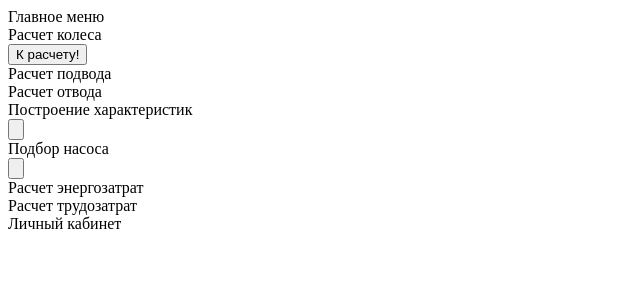
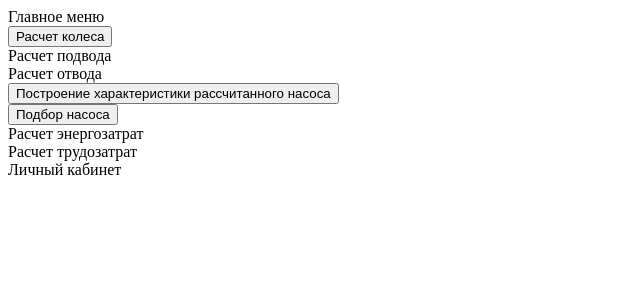
Before and after one commit to DovitosMan/Nasos_Master, a Django app: page / in a window 1280 px wide. Shown: the top 300 px of the page, without its empty margins (0-640 px from the left). Run offline with Django 5.2, Linux system fonts and the light colour scheme.

Commit message:
some bem

```diff
--- a/Master/Master/views.py
+++ b/Master/Master/views.py
@@ -5,6 +5,9 @@ from django.shortcuts import render
 def home(request):
     context = {
         'title': 'Расчет рабочего колеса',
-        'button3': 'К расчету!',
+        'button1': '',
+        'button2': 'Расчет колеса',
+        'button3': 'Построение характеристики рассчитанного насоса',
+        'button4': 'Подбор насоса',
     }
     return render(request, 'home.html', context)
--- a/Master/templates/home.html
+++ b/Master/templates/home.html
@@ -8,20 +8,17 @@
 {{greeting}}
 <div class="Window">
     <div class="Main menu">Главное меню
-        <div class="Wheel calc link">Расчет колеса</div>
-            <form action="{% url 'wheel_calc' %}">
-                <input type="submit" value="{{ button3 }}">
-                <br>
-            </form>
+        <form action="{% url 'wheel_calc' %}">
+            <input type="submit" value="{{ button2 }}">
+            <br>
+        </form>
         <div class="Inlet calc"> Расчет подвода</div>
         <div class="Outlet calc"> Расчет отвода</div>
-        <div class="Plotting">Построение характеристик</div>
         <form action="{% url 'characteristics' %}">
-            <input type="submit" value="">
+            <input type="submit" value="{{ button3 }}">
         </form>
-        <div class="Selection pump">Подбор насоса</div>
         <form action="{% url 'pump_selection' %}">
-            <input type="submit" value="">
+            <input type="submit" value="{{ button4 }}">
         </form>
         <div class="Energy calc">Расчет энергозатрат</div>
         <div class="Hour calc"> Расчет трудозатрат</div>
```
Also changed, not shown: Master/templates/calculations.html (+6 -6 lines), Master/templates/pump_selection.html (+7 -7 lines), 1 other file.
